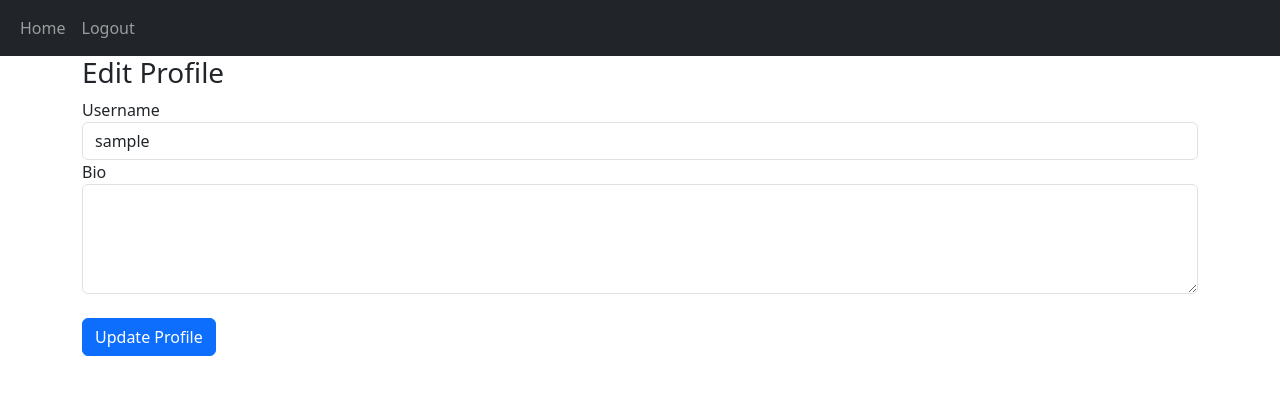
After one commit to ori-kekere/NewLand, a Flask app: page /edit-profile in a window 1280 px wide. The commit adds this page. Shown: the top 395 px of the page. Run offline with Flask 3, Linux system fonts and the light colour scheme; the visitor is signed in with stand-in values (Sample User, id 1); some libraries are stand-ins or nearby versions.

Commit message:
Added edit profile and updated followers system

```diff
--- a/website/__init__.py
+++ b/website/__init__.py
@@ -2,6 +2,7 @@ from flask import Flask
 from flask_sqlalchemy import SQLAlchemy
 from os import path
 from flask_login import LoginManager
+from flask_migrate import Migrate
 
 db = SQLAlchemy()
 DB_NAME = "database.db"
@@ -11,6 +12,9 @@ def create_app():
     app.config['SECRET_KEY'] = "helloworld"
     app.config['SQLALCHEMY_DATABASE_URI'] = f'sqlite:///{DB_NAME}'
     db.init_app(app)
+
+
+    migrate = Migrate(app, db)
 
 
     from .views import views
--- a/website/models.py
+++ b/website/models.py
@@ -20,6 +20,8 @@ class User(db.Model, UserMixin):
     username = db.Column(db.String(60), unique=True)
     password = db.Column(db.String(100))
     date_created = db.Column(db.DateTime(timezone=True), default=func.now())
+    bio = db.Column(db.Text, default="")
+    profile_pic = db.Column(db.String(300), default="default.png")
     posts = db.relationship('Post', backref='user', passive_deletes=True)
     comments = db.relationship('Comment', backref='user', passive_deletes=True)
     likes = db.relationship('Like', backref='user', passive_deletes=True)
--- /dev/null
+++ b/website/templates/edit_profile.html
@@ -0,0 +1,28 @@
+{% extends "base.html" %}
+{% block title %}Edit Profile{% endblock %}
+{% block content %}
+  <form method="POST">
+    <h3>Edit Profile</h3>
+    <div class="form-group">
+      <label for="username">Username</label>
+      <input
+        type="text"
+        id="username"
+        name="username"
+        value="{{ user.username }}"
+        class="form-control"
+      />
+
+      <label for="bio">Bio</label>
+      <textarea
+        id="bio"
+        name="bio"
+        class="form-control"
+        rows="4"
+      >{{ user.bio }}</textarea>
+
+      <br/>
+      <button type="submit" class="btn btn-primary">Update Profile</button>
+    </div>
+  </form>
+{% endblock %}
--- a/website/views.py
+++ b/website/views.py
@@ -148,3 +148,37 @@ def profile(user_id):
 def list_users():
     users = User.query.all()
     return render_template("user_list.html", users=users)
+
+@views.route("/followers/<int:user_id>")
+@login_required
+def followers(user_id):
+    user = User.query.get_or_404(user_id)
+    followers = user.followers.all()  # returns list of Follow objects
+    return render_template("followers.html", user=user, followers=followers)
+
+
+@views.route("/following/<int:user_id>")
+@login_required
+def following(user_id):
+    user = User.query.get_or_404(user_id)
+    following = user.followed.all()  # returns list of Follow objects
+    return render_template("following.html", user=user, following=following)
+
+
+@views.route('/edit-profile', methods=['GET', 'POST'])
+@login_required
+def edit_profile():
+    if request.method == 'POST':
+        new_username = request.form.get("username")
+        new_bio = request.form.get("bio")
+
+        if len(new_username) < 2:
+            flash('Username too short.', category='error')
+        else:
+            current_user.username = new_username
+            current_user.bio = new_bio
+            db.session.commit()
+            flash("Profile updated!", category="success")
+            return redirect(url_for("views.profile", user_id=current_user.id))
+
+    return render_template("edit_profile.html", user=current_user)
```
Also changed, not shown: website/templates/followers.html (added, +14 -0 lines), website/templates/following.html (added, +14 -0 lines), website/templates/profile.html (+20 -13 lines), 1 other file.
